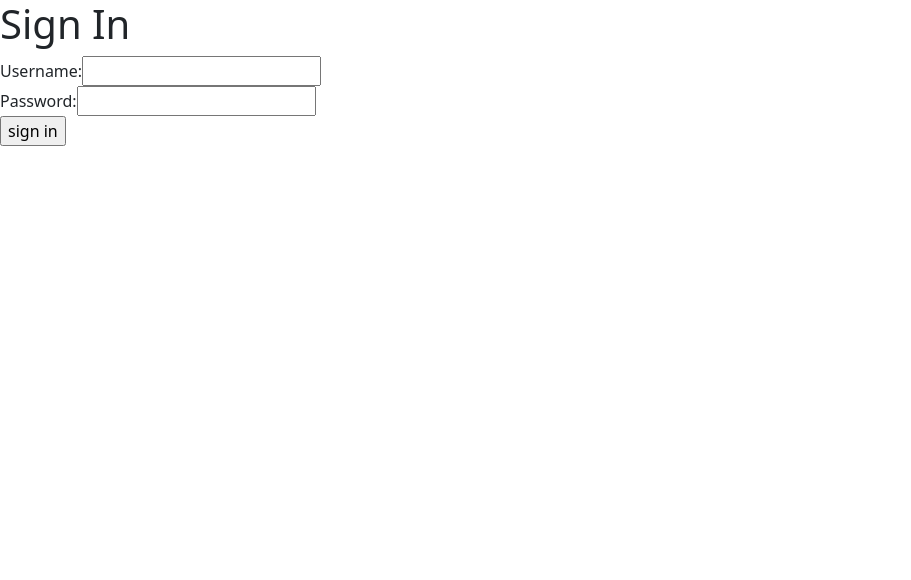
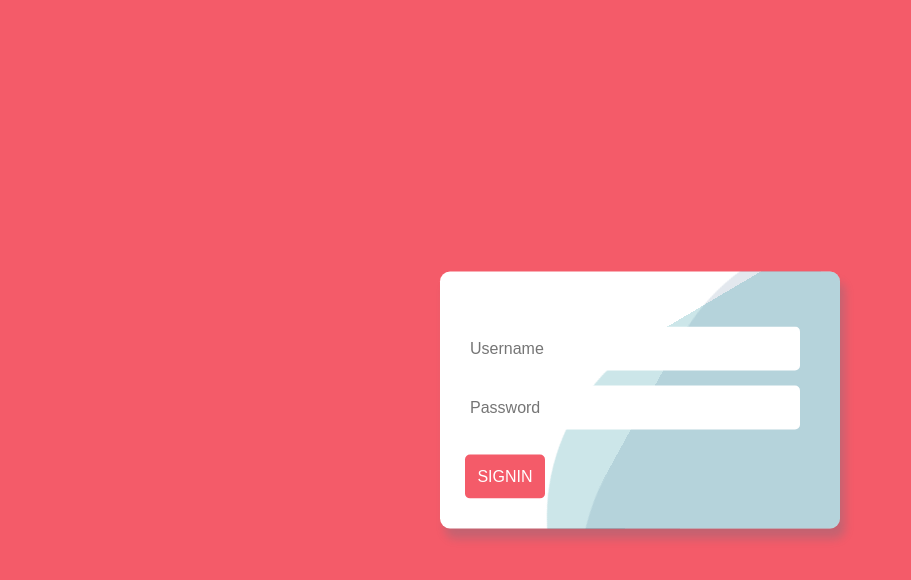
Before and after one commit to Engyyyy/hack-and-snack, a React (Create React App) app in the folder frontend/: page /signin in a window 1280 px wide. Shown: the top 580 px of the page, without its empty margins (0-911 px from the left). Built offline with nearby package versions, Linux system fonts and the light colour scheme.

Commit message:
added css for sigin components

```diff
--- a/frontend/src/components/SignIn.jsx
+++ b/frontend/src/components/SignIn.jsx
@@ -1,5 +1,5 @@
 import React, { Component } from 'react';
-
+import './style/SignIn.css';
 class SignIn extends Component {
 
     state = {
@@ -14,23 +14,18 @@ class SignIn extends Component {
     render() {
         return (
             <div>
-                <h1>Sign In</h1>
-                <form onSubmit={this.handleSubmit}>
-                    <div>
-                        <label>Username:</label>
+                <form onSubmit={this.handleSubmit} className="login">
                         <input required
                         type="text"
+                        placeholder='Username'
                         value={this.state.username}
                         onChange={(event) => this.setState({username: event.target.value})} />
-                    </div>
-                    <div>
-                        <label>Password:</label>
                         <input required
-                        type="text"
+                        type="password"
+                        placeholder='Password'
                         value={this.state.password}
                         onChange={(event) => this.setState({password: event.target.value})} />
-                    </div>
-                    <input type="submit" value="sign in" />
+                    <button>Signin</button>
                 </form>
             </div>
         );
--- /dev/null
+++ b/frontend/src/components/style/SignIn.css
@@ -0,0 +1,123 @@
+body {
+  background-color: #f45b69;
+  font-family: "Asap", sans-serif;
+}
+
+.login {
+  overflow: hidden;
+  background-color: white;
+  padding: 40px 30px 30px 30px;
+  border-radius: 10px;
+  position: absolute;
+  top: 50%;
+  left: 50%;
+  width: 400px;
+  -webkit-transform: translate(-50%, -50%);
+  -moz-transform: translate(-50%, -50%);
+  -ms-transform: translate(-50%, -50%);
+  -o-transform: translate(-50%, -50%);
+  transform: translate(-50%, -50%);
+  -webkit-transition: -webkit-transform 300ms, box-shadow 300ms;
+  -moz-transition: -moz-transform 300ms, box-shadow 300ms;
+  transition: transform 300ms, box-shadow 300ms;
+  box-shadow: 5px 10px 10px rgba(2, 128, 144, 0.2);
+}
+.login::before, .login::after {
+  content: "";
+  position: absolute;
+  width: 600px;
+  height: 600px;
+  border-top-left-radius: 40%;
+  border-top-right-radius: 45%;
+  border-bottom-left-radius: 35%;
+  border-bottom-right-radius: 40%;
+  z-index: -1;
+}
+.login::before {
+  left: 40%;
+  bottom: -130%;
+  background-color: rgba(69, 105, 144, 0.15);
+  -webkit-animation: wawes 6s infinite linear;
+  -moz-animation: wawes 6s infinite linear;
+  animation: wawes 6s infinite linear;
+}
+.login::after {
+  left: 35%;
+  bottom: -125%;
+  background-color: rgba(2, 128, 144, 0.2);
+  -webkit-animation: wawes 7s infinite;
+  -moz-animation: wawes 7s infinite;
+  animation: wawes 7s infinite;
+}
+.login > input {
+  font-family: "Asap", sans-serif;
+  display: block;
+  border-radius: 5px;
+  font-size: 16px;
+  background: white;
+  width: 100%;
+  border: 0;
+  padding: 10px 10px;
+  margin: 15px -10px;
+}
+.login > button {
+  font-family: "Asap", sans-serif;
+  cursor: pointer;
+  color: #fff;
+  font-size: 16px;
+  text-transform: uppercase;
+  width: 80px;
+  border: 0;
+  padding: 10px 0;
+  margin-top: 10px;
+  margin-left: -5px;
+  border-radius: 5px;
+  background-color: #f45b69;
+  -webkit-transition: background-color 300ms;
+  -moz-transition: background-color 300ms;
+  transition: background-color 300ms;
+}
+.login > button:hover {
+  background-color: #f24353;
+}
+
+@-webkit-keyframes wawes {
+  from {
+    -webkit-transform: rotate(0);
+  }
+  to {
+    -webkit-transform: rotate(360deg);
+  }
+}
+@-moz-keyframes wawes {
+  from {
+    -moz-transform: rotate(0);
+  }
+  to {
+    -moz-transform: rotate(360deg);
+  }
+}
+@keyframes wawes {
+  from {
+    -webkit-transform: rotate(0);
+    -moz-transform: rotate(0);
+    -ms-transform: rotate(0);
+    -o-transform: rotate(0);
+    transform: rotate(0);
+  }
+  to {
+    -webkit-transform: rotate(360deg);
+    -moz-transform: rotate(360deg);
+    -ms-transform: rotate(360deg);
+    -o-transform: rotate(360deg);
+    transform: rotate(360deg);
+  }
+}
+a {
+  text-decoration: none;
+  color: rgba(255, 255, 255, 0.6);
+  position: absolute;
+  right: 10px;
+  bottom: 10px;
+  font-size: 12px;
+}
```
